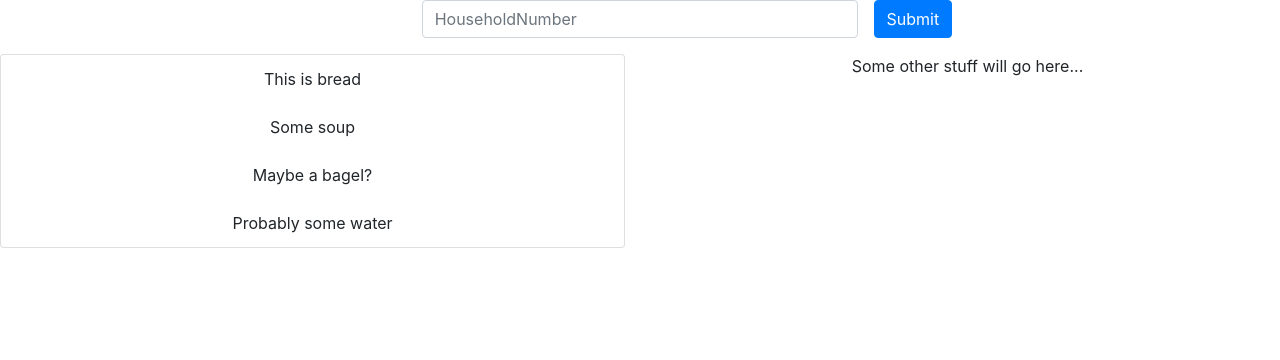
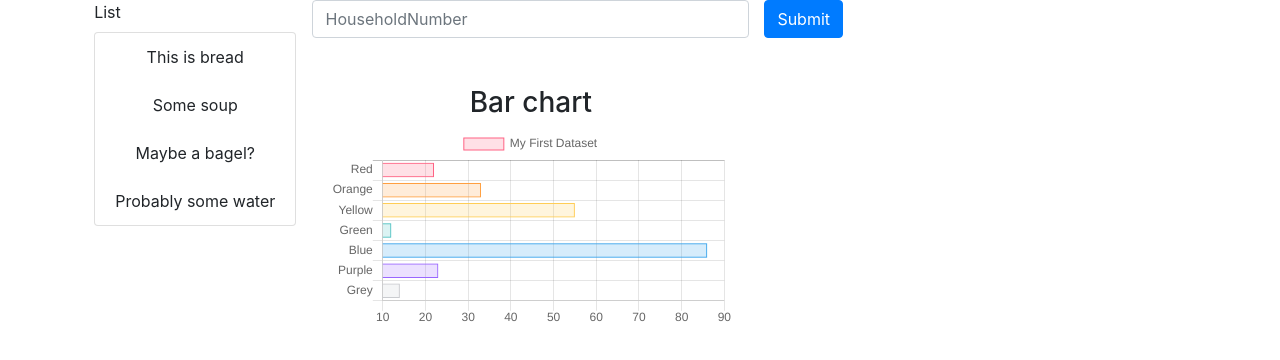
Before and after one commit to RobertPenrod/healthystudentUC, a React (Create React App) app: page / in a window 1280 px wide. Shown: the top 360 px of the page. Built offline with nearby package versions, Linux system fonts and the light colour scheme.

Commit message:
Formatting with graph

```diff
--- a/package.json
+++ b/package.json
@@ -7,6 +7,7 @@
     "@testing-library/react": "^9.3.2",
     "@testing-library/user-event": "^7.1.2",
     "bootstrap": "^4.4.1",
+    "mdbreact": "^4.25.2",
     "react": "^16.12.0",
     "react-bootstrap": "^1.0.0-beta.16",
     "react-dom": "^16.12.0",
--- a/src/App.js
+++ b/src/App.js
@@ -5,17 +5,76 @@ import Form from 'react-bootstrap/Form'
 import Button from 'react-bootstrap/Button';
 import Row from 'react-bootstrap/Row';
 import Col from 'react-bootstrap/Col';
+import FormLabel from 'react-bootstrap/FormLabel';
 import ListGroup from 'react-bootstrap/ListGroup';
+import { HorizontalBar } from 'react-chartjs-2';
+import { MDBContainer } from 'mdbreact';
 
 function App() {
+  const state = {
+    dataHorizontal: {
+      labels: ['Red', 'Orange', 'Yellow', 'Green', 'Blue', 'Purple', 'Grey'],
+      datasets: [
+        {
+          label: 'My First Dataset',
+          data: [22, 33, 55, 12, 86, 23, 14],
+          fill: false,
+          backgroundColor: [
+            'rgba(255, 99, 132, 0.2)',
+            'rgba(255, 159, 64, 0.2)',
+            'rgba(255, 205, 86, 0.2)',
+            'rgba(75, 192, 192, 0.2)',
+            'rgba(54, 162, 235, 0.2)',
+            'rgba(153, 102, 255, 0.2)',
+            'rgba(201, 203, 207, 0.2)'
+          ],
+          borderColor: [
+            'rgb(255, 99, 132)',
+            'rgb(255, 159, 64)',
+            'rgb(255, 205, 86)',
+            'rgb(75, 192, 192)',
+            'rgb(54, 162, 235)',
+            'rgb(153, 102, 255)',
+            'rgb(201, 203, 207)'
+          ],
+          borderWidth: 1
+        }
+      ]
+    }
+  };
+
   return (
     <div className="App">
       <div id = "form">
         <Form>
           <Form.Group as={Row} controlId="formPlaintextHouseholdNumber">
-              <Col sm="10" md={{ span: 4, offset: 4 }}>
+            <Col sm="2" md={{ offset: 1, span: 2 }} id ="groceryList">
+              <Row>
+                <FormLabel>
+                  List
+                </FormLabel>
+              </Row>
+              <Row>
+                <ListGroup id = "list">
+                  <ListGroup.Item>This is bread</ListGroup.Item>
+                  <ListGroup.Item>Some soup</ListGroup.Item>
+                  <ListGroup.Item>Maybe a bagel?</ListGroup.Item>
+                  <ListGroup.Item>Probably some water</ListGroup.Item>
+                </ListGroup>
+              </Row>
+            </Col>
+              <Col sm="10" md={{ span: 4}}>
                 <Row>
                   <Form.Control type="householdnumber" placeholder="HouseholdNumber" />
+                </Row>
+                <Row>
+                  <MDBContainer>
+                    <h3 className='mt-5'>Bar chart</h3>
+                    <HorizontalBar
+                      data={state.dataHorizontal}
+                      options={{ responsive: true }}
+                    />
+                  </MDBContainer>
                 </Row>
               </Col>
               <Col sm="1">
@@ -26,22 +85,6 @@ function App() {
           </Form.Group>
         </Form>
       </div>
-
-      <div id = "body">
-        <Row>
-          <Col>
-            <ListGroup id = "list">
-              <ListGroup.Item>This is bread</ListGroup.Item>
-              <ListGroup.Item>Some soup</ListGroup.Item>
-              <ListGroup.Item>Maybe a bagel?</ListGroup.Item>
-              <ListGroup.Item>Probably some water</ListGroup.Item>
-            </ListGroup>
-          </Col>
-          <Col>
-            <p>Some other stuff will go here...</p>
-          </Col>
-        </Row>
-      </div>
     </div>
   );
 }
```
Also changed, not shown: 1 other file (tests, documents, lock files or other folders).
